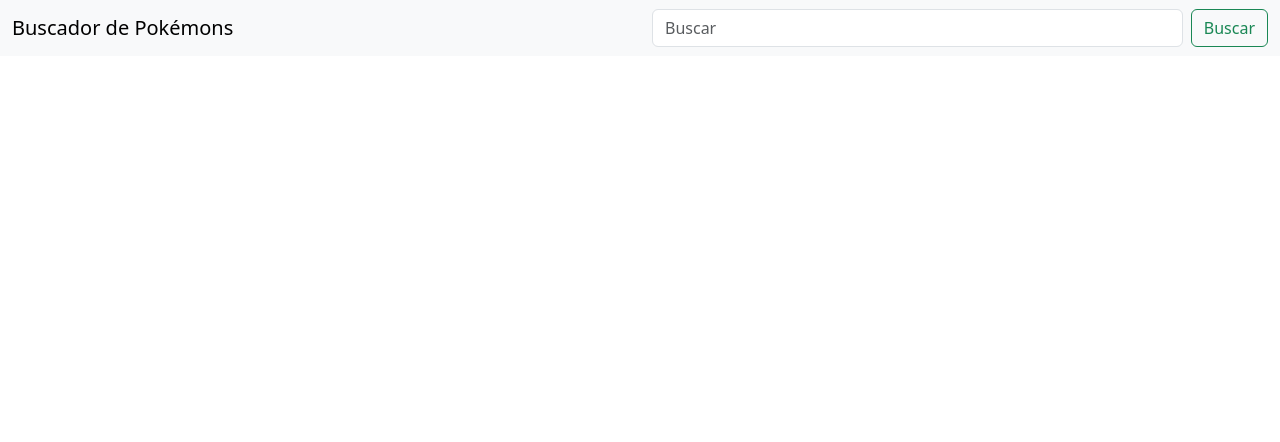
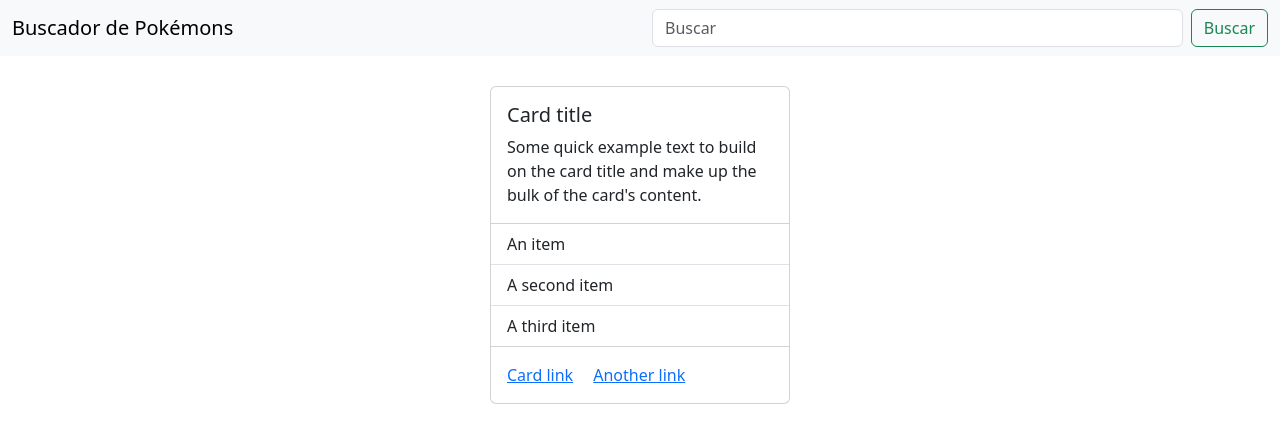
Before and after one commit to Santiago1470/Buscar-Pokemon-con-Comandos-de-Voz, a plain HTML site: page index.html in a window 1280 px wide. Drawn offline with nearby package versions, Linux system fonts and the light colour scheme.

Commit message:
Se hizo la card para el pokémon y consumo de API para nombre e imagen

```diff
--- /dev/null
+++ b/css/style-index.css
@@ -0,0 +1,13 @@
+.contenedor-card{
+    display: flex;
+    justify-content: center;
+    padding-top: 30px;
+}
+
+.card-pokemon{
+    width: 300px;
+}
+
+.imagen{
+    text-align: center;
+}
--- a/index.html
+++ b/index.html
@@ -11,6 +11,7 @@
         integrity="sha384-YvpcrYf0tY3lHB60NNkmXc5s9fDVZLESaAA55NDzOxhy9GkcIdslK1eN7N6jIeHz"
         crossorigin="anonymous"></script>
         <script src="https://ajax.googleapis.com/ajax/libs/jquery/3.7.1/jquery.min.js"></script>
+        <link rel="stylesheet" href="css/style-index.css">
 </head>
 
 <body>
@@ -24,9 +25,27 @@
             <input id="buscar" class="btn btn-outline-success" type="button" value="Buscar">
         </div>
     </nav>
-    <div class="imagen">
+    <section class="contenedor-card">
+        <div class="card card-pokemon">
+            <div class="imagen">
 
-    </div>
+            </div>
+            <!-- <img class="card-img-top" alt="Pokemon"> -->
+            <div class="card-body">
+                <h5 class="card-title titulo-card">Card title</h5>
+                <p class="card-text">Some quick example text to build on the card title and make up the bulk of the card's content.</p>
+              </div>
+              <ul class="list-group list-group-flush">
+                <li class="list-group-item">An item</li>
+                <li class="list-group-item">A second item</li>
+                <li class="list-group-item">A third item</li>
+              </ul>
+              <div class="card-body">
+                <a href="#" class="card-link">Card link</a>
+                <a href="#" class="card-link">Another link</a>
+              </div>
+            </div>
+    </section>
     <script src="js/script-index.js"></script>
 </body>
 
--- a/js/script-index.js
+++ b/js/script-index.js
@@ -4,9 +4,9 @@
             url: "https://pokeapi.co/api/v2/pokemon/" + $("#txt_buscador").val(),
             contentType: "application/json",
             success: function (data) {
-                console.log(data.sprites.other.home.front_default)
-                $(".imagen").html(`<img src="${data.sprites.other.home.front_default}">`)
-
+                console.log(data.name)
+                $(".imagen").html(`<img src="${data.sprites.other.home.front_default}" width="250px">`)
+                $(".card-title").text(`${data.name}`);
             }
         })
     })
```
